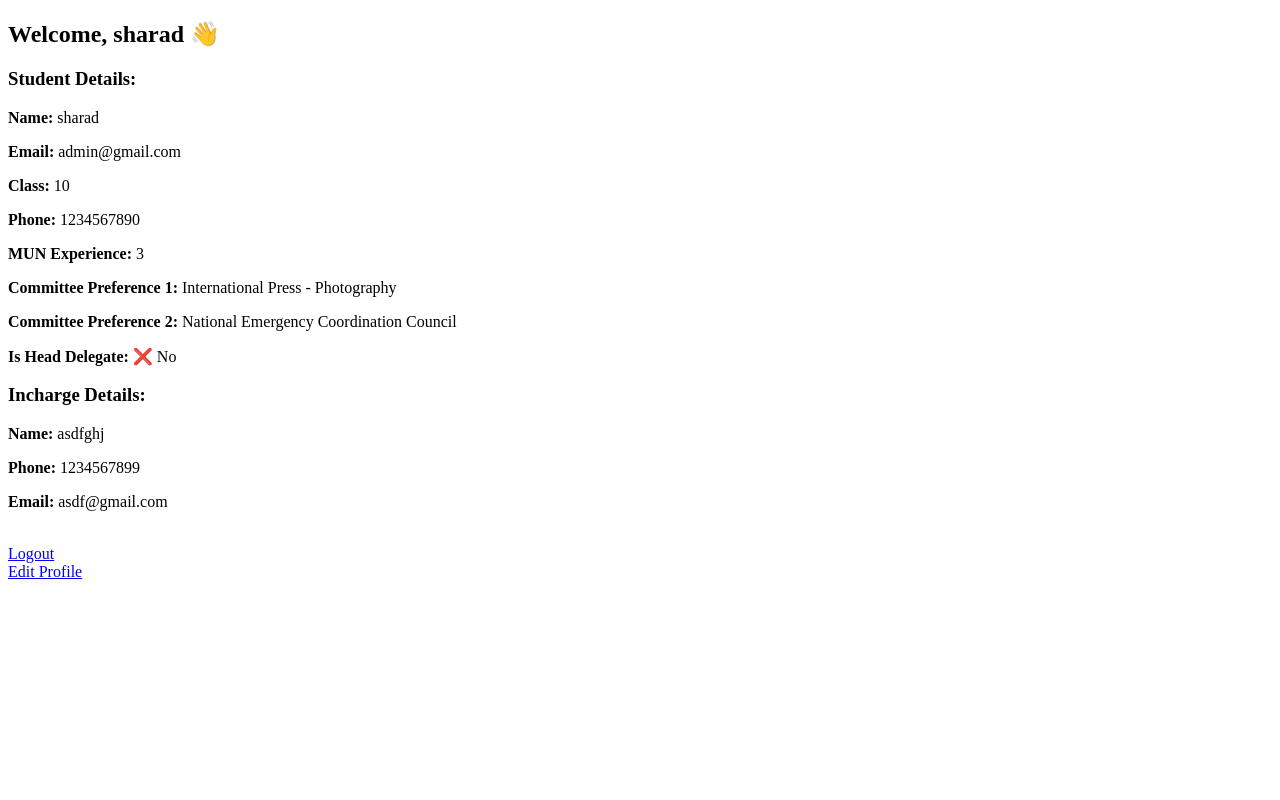
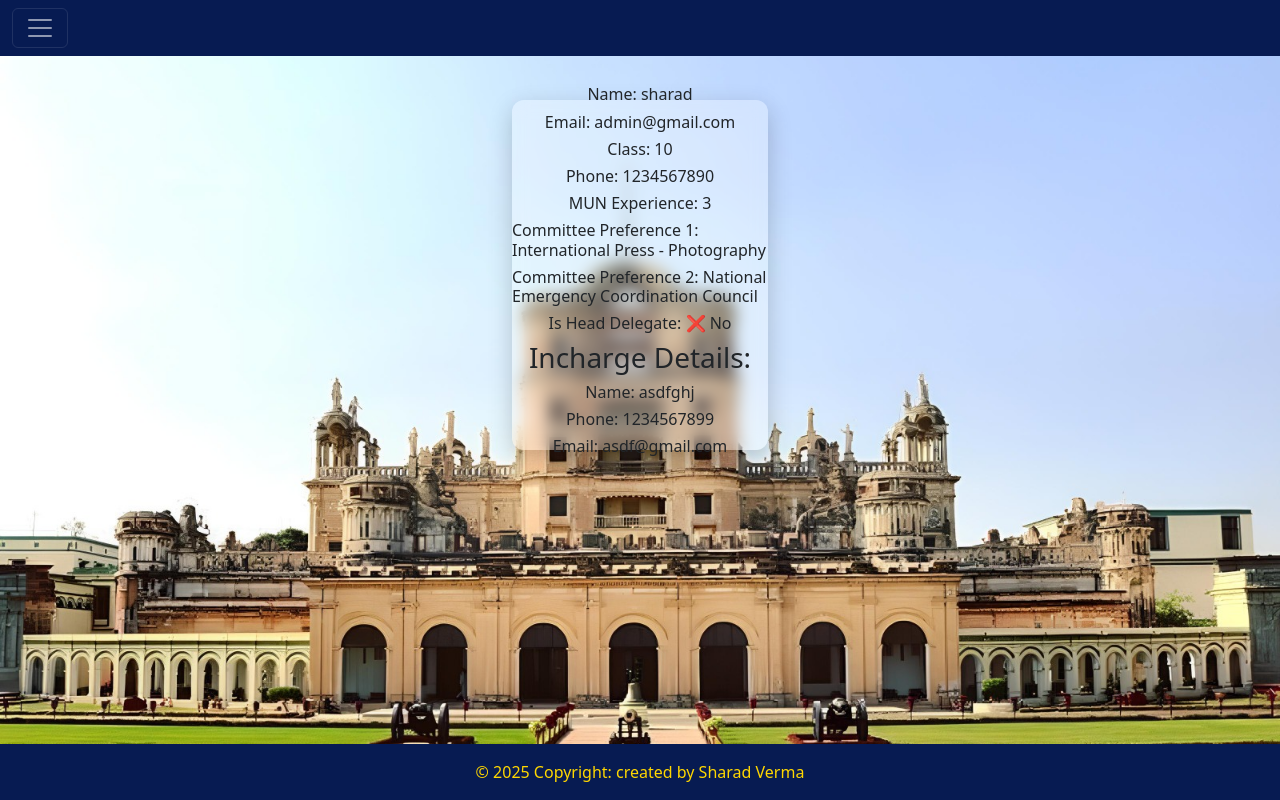
Before and after one commit to UtkarshKhare0/SchoolWebPortal, a Django app: template school_app/templates/school_app/student/student_dashboard.html in a window 1280 px wide. Run offline with Django 5.2, Linux system fonts and the light colour scheme; the template is opened without the code that fills it: values that come from a table or form of the project are taken from there, others are empty; data comes from the database, SQL or seed files in the repository; both versions use the stored data as it was after the commit.

Commit message:
Sharad Commit

```diff
--- a/school_app/templates/school_app/student/student_dashboard.html
+++ b/school_app/templates/school_app/student/student_dashboard.html
@@ -1,35 +1,88 @@
 <!DOCTYPE html>
-<html>
+{% load static %}
+<html lang="en">
 <head>
+    <meta charset="UTF-8">
+    <meta name="viewport" content="width=device-width, initial-scale=1.0">
     <title>Student Dashboard</title>
+    <style>
+      .profile-div{
+        width: 20%;
+    display: flex;
+    flex-direction: column;
+    justify-content: center;
+    align-items: center;
+    backdrop-filter:blur(8px) ;
+    margin: auto;
+    margin-top: 100px;
+    margin-bottom: 100px;
+    height:350px;
+    background-color:rgba(255,255,255,0.3);
+    border-radius: 12px;
+    box-shadow: 0 8px 24px rgba(0,0,0,0.2);
+      }
+      .profile-img{
+       display: flex;
+    justify-content: center;
+    width: 50%;
+    margin: auto;
+    margin-bottom: 50px;
+
+
+        border-radius: 50%;
+
+      }
+
+
+
+    </style>
+{% include 'school_app/common/common_css.html'   %}
+
+
+
 </head>
-<body>
-    <h2>Welcome, {{ student.student_name }} 👋</h2>
+<body style= "background-image: url('{% static 'school_app/images/WhatsApp Image 2025-09-04 at 11.30.00 PM.jpeg' %}'); background-size: cover;";>
 
-    <h3>Student Details:</h3>
-    <p><strong>Name:</strong> {{ student.student_name }}</p>
-    <p><strong>Email:</strong> {{ student.student_email }}</p>
-    <p><strong>Class:</strong> {{ student.student_class }}</p>
-    <p><strong>Phone:</strong> {{ student.student_phone_number }}</p>
-    <p><strong>MUN Experience:</strong> {{ student.mun_experience }}</p>
-    <p><strong>Committee Preference 1:</strong> {{ student.committee_preference_1 }}</p>
-    <p><strong>Committee Preference 2:</strong> {{ student.committee_preference_2 }}</p>
-    <p><strong>Is Head Delegate:</strong>
+<div class="main-div">
+
+                          <!-- header code start from here -->
+{% include 'school_app/student/student_header.html'  %}
+  <!-- <div class="container-fluid" style="background-color: aliceblue;">
+<h2 style="color: blueviolet; text-align: center;padding-top: 200px;"> welcome to medilocater</h2>
+ </div>                           <-- yaha pe div close hoga -->
+
+<div class="profile-div">
+
+
+
+<h6>Name: {{ student.student_name }}</h6>
+    <h6>Email: {{ student.student_email }}</h6>
+    <h6>Class: {{ student.student_class }}</h6>
+    <h6>Phone: {{ student.student_phone_number }}</h6>
+    <h6>MUN Experience: {{ student.mun_experience }}</h6>
+    <h6>Committee Preference 1: {{ student.committee_preference_1 }}</h6>
+    <h6>Committee Preference 2: {{ student.committee_preference_2 }}</h6>
+    <h6>Is Head Delegate:
         {% if student.is_head_delegate %}
             ✅ Yes
         {% else %}
             ❌ No
         {% endif %}
-    </p>
+    </h6>
 
     <h3>Incharge Details:</h3>
-    <p><strong>Name:</strong> {{ student.incharge_name }}</p>
-    <p><strong>Phone:</strong> {{ student.incharge_phone_number }}</p>
-    <p><strong>Email:</strong> {{ student.incharge_email }}</p>
+    <h6>Name: {{ student.incharge_name }}</h6>
+    <h6>Phone: {{ student.incharge_phone_number }}</h6>
+    <h6>Email: {{ student.incharge_email }}</h6>
 
-    <br>
-    <a href="{% url 'logout_student' %}">Logout</a>
-    <br>
-    <a href="{% url 'edit_profile_student' %}">Edit Profile</a>
+
+</div >
+
+
+    </div>
+   {% include 'school_app/common/footer.html' %}
+
+    <script src="https://cdn.jsdelivr.net/npm/bootstrap@5.3.7/dist/js/bootstrap.bundle.min.js" integrity="sha384-ndDqU0Gzau9qJ1lfW4pNLlhNTkCfHzAVBReH9diLvGRem5+R9g2FzA8ZGN954O5Q" crossorigin="anonymous"></script>
+
 </body>
 </html>
--- /dev/null
+++ b/school_app/templates/school_app/student/student_header.html
@@ -0,0 +1,64 @@
+{% load static %}
+<nav class="navbar navbar-dark  fixed-top" style="background-color: #071B52;color:#ffd700;">
+        <div class="container-fluid">
+          <!-- <a class="navbar-brand" href="#">Logo</a>  -->
+          <button   class="navbar-toggler" type="button" data-bs-toggle="offcanvas" data-bs-target="#offcanvasDarkNavbar" aria-controls="offcanvasDarkNavbar">
+            <span class="navbar-toggler-icon"></span>
+          </button>
+          <div class="offcanvas offcanvas-end" tabindex="-1" id="offcanvasDarkNavbar" aria-labelledby="offcanvasDarkNavbarLabel" style="background-color:#071B52;">
+            <div class="offcanvas-header">
+              <h5 class="offcanvas-title" id="offcanvasDarkNavbarLabel"><b>Hello User</b></h5>
+              <button type="button" class="btn-close btn-close-white" data-bs-dismiss="offcanvas" aria-label="Close"></button>
+            </div>
+            <div class="offcanvas-body">
+              <ul class="navbar-nav justify-content-end flex-grow-1 pe-3">
+              <li class="nav-item">
+                  <a class="nav-link active" aria-current="page" href="/home">
+
+                    <i class="fas fa-home"></i>  Home</a>
+                </li>
+              <li class="nav-item">
+                  <a class="nav-link active" aria-current="page" href="/student_edit_profile/">Edit profile</a>
+                </li>
+
+                <!-- <li class="nav-item">
+                  <a class="nav-link active" aria-current="page" href="/feedback">FeedBack</a>
+                </li>
+                <li class="nav-item">
+                  <a class="nav-link active" aria-current="page" href="/views_map/">view map</a>
+                </li>
+
+                <li class="nav-item">
+                  <a class="nav-link active" aria-current="page" href="/medicine_request/">search medicine</a>
+                </li>
+                <li class="nav-item">
+                  <a class="nav-link active" aria-current="page" href="/update_request/">update request</a>
+                </li> -->
+                <li class="nav-item">
+ <a class="nav-link active" aria-current="page" href="/logout/">Logout</a>
+                </li>
+                <!-- <li class="nav-item dropdown">
+                  <a class="nav-link dropdown-toggle" href="#" role="button" data-bs-toggle="dropdown" aria-expanded="false">
+                    <b>Dropdown</b>
+                  </a>
+                  <ul class="dropdown-menu dropdown-menu-dark">
+                    <li><a class="dropdown-item" href="#">Link1</a></li>
+                    <li><a class="dropdown-item" href="#">Link2</a></li>
+                    <li><a class="dropdown-item" href="#">Link3</a></li>
+                    <li><a class="dropdown-item" href="#">Link4</a></li>
+
+                    <li>
+                      <hr class="dropdown-divider">
+                    </li>
+
+                  </ul>
+                </li> -->
+              </ul>
+             <!--  <form class="d-flex mt-3" role="search">
+                <input class="form-control me-2" type="search" placeholder="Search" aria-label="Search">
+                <button class="btn btn-success" type="submit">Search</button>
+              </form> -->
+            </div>
+          </div>
+    </div>
+      </nav>
```
Also changed, not shown: school_app/templates/school_app/student/student.html (added, +40 -0 lines), db.sqlite3.
